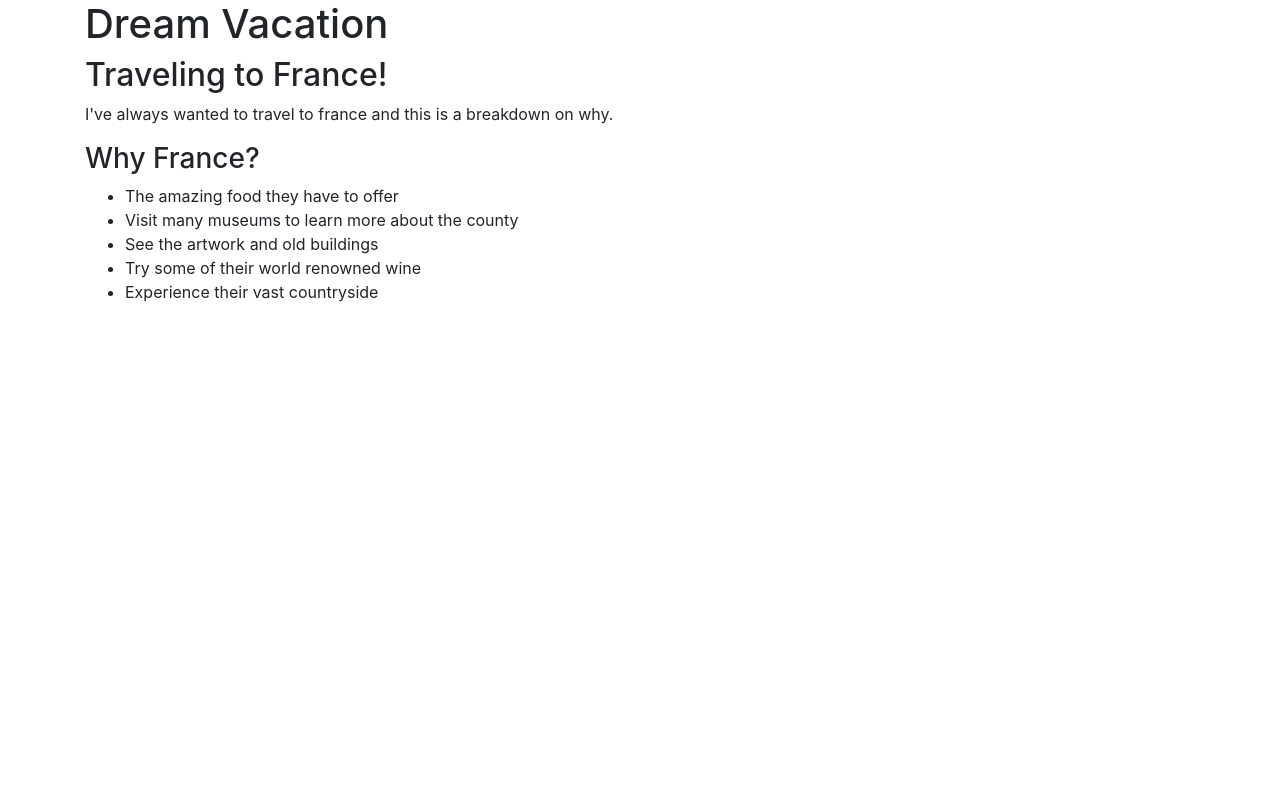
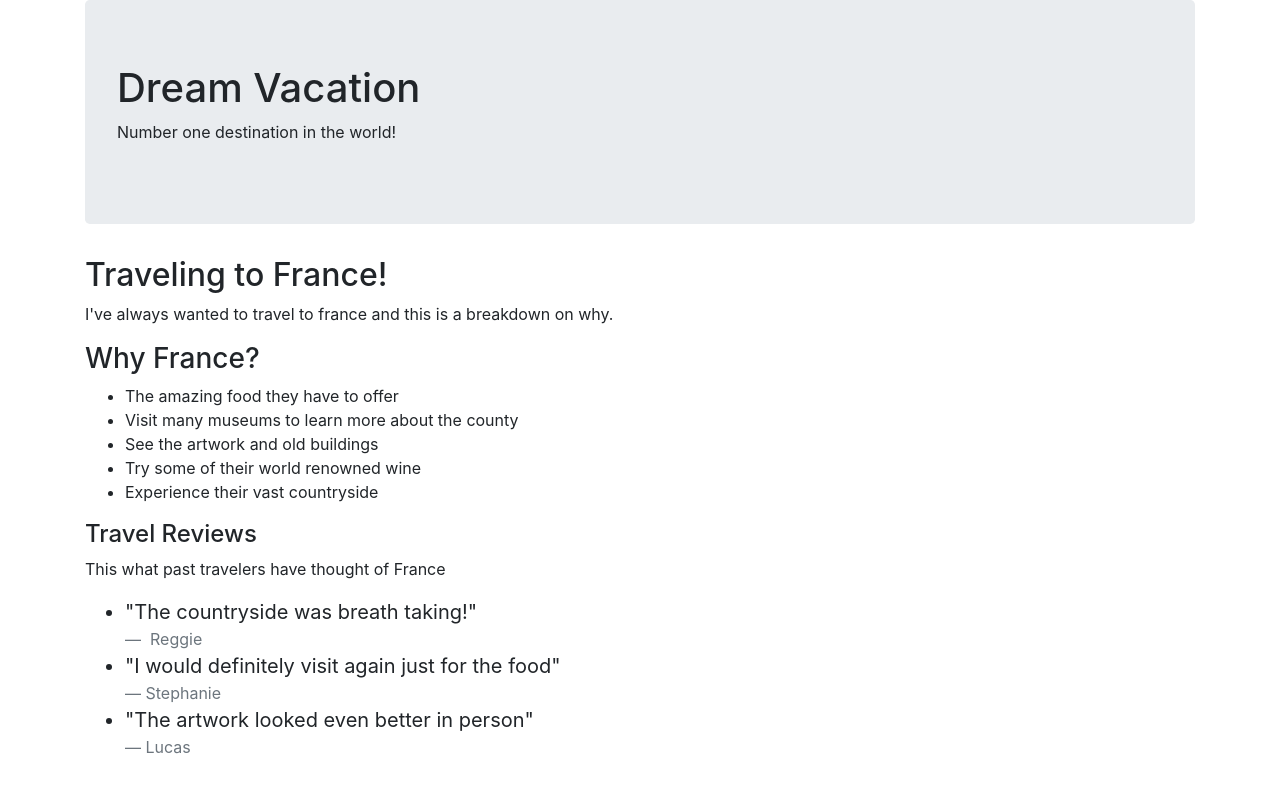
Before and after one commit to aldeling/sudoku-checker, a plain HTML site: page bootstrap-review/index.html in a window 1280 px wide. Drawn offline with Linux system fonts and the light colour scheme.

Commit message:
add jumbotron, block quote to html
Co-authored-by: Tim Empey <timothyempey@gmail.com>

```diff
--- a/bootstrap-review/index.html
+++ b/bootstrap-review/index.html
@@ -7,8 +7,12 @@
   </head>
 <body>
     <div class="container">
-
-  <h1>Dream Vacation</h1>
+      <div class="jumbotron">
+        <h1>Dream Vacation</h1>
+        <p>
+          Number one destination in the world!
+        </p>
+      </div>
   <h2>Traveling to France!</h2>
   <p>I've always wanted to travel to france and this is a breakdown on why.</p>
   <h3>Why France?</h3>
@@ -19,6 +23,16 @@
     <li>Try some of their world renowned wine</li>
     <li>Experience their vast countryside</li>
   </ul>
+  <h4>Travel Reviews</h4>
+  <p>This what past travelers have thought of France</p>
+  <ul>
+    <blockquote class="blockquote">
+    <li>"The countryside was breath taking!" <footer class="blockquote-footer"> Reggie </footer></li>
+    <li>"I would definitely visit again just for the food" <footer class="blockquote-footer">Stephanie</footer></li>
+    <li>"The artwork looked even better in person" <footer class="blockquote-footer">Lucas</footer></li>
+    </blockquote>
+  </ul>
+
     </div>
   </body>
 </html>
```
